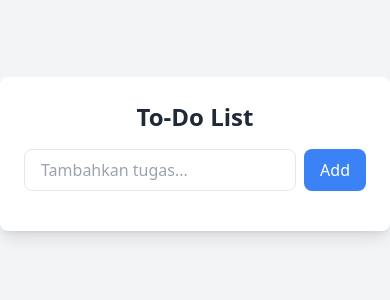
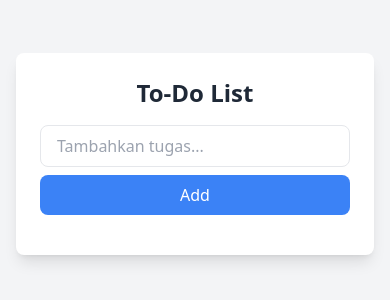
Before and after one commit to ekacahya21/todolist, a website built with Parcel: page src/index.html in a window 390 px wide. Shown: the part 268-568 px from the top of the page. Built offline with nearby package versions, Linux system fonts and the light colour scheme.

Commit message:
Add responsive

```diff
--- a/src/index.html
+++ b/src/index.html
@@ -8,15 +8,15 @@
     <link href="./main.css" rel="stylesheet">
 </head>
 
-<body class="bg-gray-100 min-h-screen flex items-center justify-center">
+<body class="bg-gray-100 min-h-screen flex items-center justify-center px-4">
     <div class="w-full max-w-md bg-white shadow-lg rounded-lg p-6">
         <h2 class="text-2xl font-bold text-center mb-4 text-gray-800">To-Do List</h2>
 
-        <div class="flex gap-2">
+        <div class="flex flex-col sm:flex-row gap-2">
             <input type="text" id="taskInput" placeholder="Tambahkan tugas..."
                 class="w-full px-4 py-2 border rounded-lg focus:outline-none focus:ring-2 focus:ring-blue-500">
             <button onclick="addTask()"
-                class="bg-blue-500 text-white px-4 py-2 rounded-lg hover:bg-blue-600 transition">
+                class="bg-blue-500 text-white px-4 py-2 rounded-lg hover:bg-blue-600 transition w-full sm:w-auto">
                 Add
             </button>
         </div>
```
